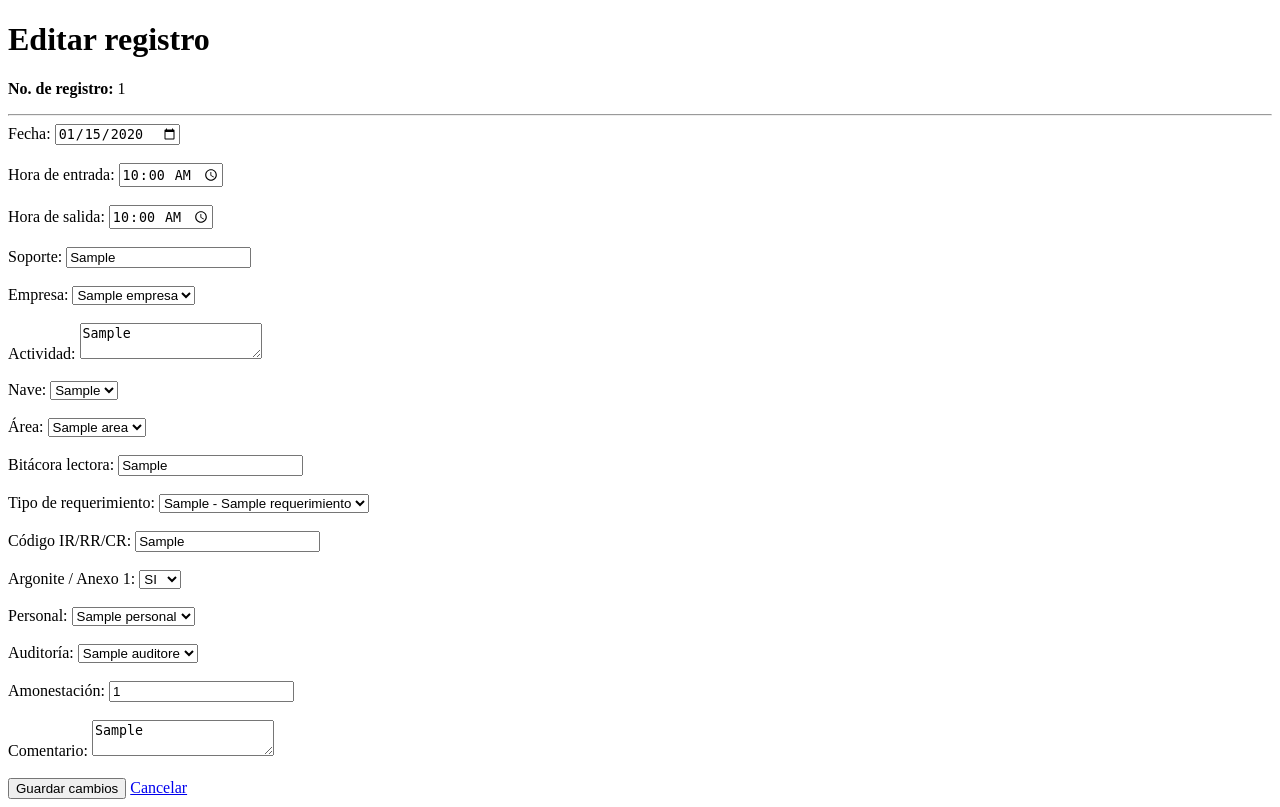
After one commit to TheRipper284/BITACORA, a Flask app: page /bitacora/editar/1 in a window 1280 px wide. The commit adds this page. Run offline with Flask 3, Linux system fonts and the light colour scheme; a user stored in the database is signed in; tables that the repository leaves empty hold one stand-in row (values such as "Sample post").

Commit message:
feat: implement details and editing for a log entry

```diff
--- a/app/routes/bitacora.py
+++ b/app/routes/bitacora.py
@@ -414,3 +414,204 @@ def consultar():
         personal=personal,
         auditores=auditores
     )
+
+@bitacora_bp.route("/detalle/<int:registro_id>")
+@login_required
+def detalle(registro_id):
+
+    registro = db.session.get(
+        RegistroBitacora,
+        registro_id
+    )
+
+    if registro is  None:
+        flash("El registro no existe.", "danger")
+        return redirect(url_for("bitacora.consultar"))
+
+    return render_template(
+        "bitacora/detalle.html",
+        registro=registro
+    )
+
+@bitacora_bp.route("/editar/<int:registro_id>", methods=["GET", "POST"])
+@login_required
+def editar(registro_id):
+
+    registro = db.session.get(
+        RegistroBitacora,
+        registro_id
+    )
+
+    if registro is None:
+        flash("El registro no existe.", "danger")
+        return redirect(url_for("bitacora.consultar"))
+
+    empresas = (
+        Empresa.query
+        .filter_by(activo=True)
+        .order_by(Empresa.nombre)
+        .all()
+    )
+
+    naves = (
+        Nave.query
+        .filter_by(activo=True)
+        .order_by(Nave.codigo)
+        .all()
+    )
+
+    areas = (
+        Area.query
+        .filter_by(activo=True)
+        .order_by(Area.nombre)
+        .all()
+    )
+
+    tipos = (
+        TipoRequerimiento.query
+        .filter_by(activo=True)
+        .order_by(TipoRequerimiento.nombre)
+        .all()
+    )
+
+    personal = (
+        Personal.query
+        .filter_by(activo=True)
+        .order_by(Personal.nombre)
+        .all()
+    )
+
+    auditores = (
+        Auditor.query
+        .filter_by(activo=True)
+        .order_by(Auditor.nombre)
+        .all()
+    )
+
+    if request.method == "POST":
+
+        try:
+            registro.fecha = datetime.strptime(
+                request.form["fecha"],
+                "%Y-%m-%d"
+            ).date()
+
+            registro.hora_entrada = datetime.strptime(
+                request.form["hora_entrada"],
+                "%H:%M"
+            ).time()
+
+            hora_salida = request.form.get("hora_salida", "").strip()
+
+            if hora_salida:
+                registro.hora_salida = datetime.strptime(
+                    hora_salida,
+                    "%H:%M"
+                ).time()
+            else:
+                registro.hora_salida = None
+
+            registro.soporte = request.form["soporte"].strip()
+
+            registro.empresa_id = int(
+                request.form["empresa_id"]
+            )
+
+            registro.actividad = request.form["actividad"].strip()
+
+            registro.nave_id = int(
+                request.form["nave_id"]
+            )
+
+            registro.area_id = int(
+                request.form["area_id"]
+            )
+
+            registro.bitacora_lectora = request.form[
+                "bitacora_lectora"
+            ].strip()
+
+            registro.tipo_requerimiento_id = int(
+                request.form["tipo_requerimiento_id"]
+            )
+
+            registro.codigo_requerimiento = request.form[
+                "codigo_requerimiento"
+            ].strip().upper()
+
+            registro.argonite_anexo1 = (
+                request.form.get("argonite_anexo1") == "1"
+            )
+
+            registro.personal_id = int(
+                request.form["personal_id"]
+            )
+
+            registro.auditor_id = int(
+                request.form["auditor_id"]
+            )
+
+            registro.amonestacion = int(
+                request.form.get("amonestacion", 0)
+            )
+
+            registro.comentario = (
+                request.form.get("comentario", "").strip()
+                or None
+            )
+
+            # Validar que el área pertenezca a la nave
+            area = db.session.get(
+                Area,
+                registro.area_id
+            )
+
+            if area is None or area.nave_id != registro.nave_id:
+                flash(
+                    "El área seleccionada no pertenece a la nave.",
+                    "danger"
+                )
+
+                return render_template(
+                    "bitacora/editar.html",
+                    registro=registro,
+                    empresas=empresas,
+                    naves=naves,
+                    areas=areas,
+                    tipos=tipos,
+                    personal=personal,
+                    auditores=auditores
+                )
+
+            db.session.commit()
+
+            flash(
+                "Registro actualizado correctamente.",
+                "success"
+            )
+
+            return redirect(
+                url_for(
+                    "bitacora.detalle",
+                    registro_id=registro.id
+                )
+            )
+
+        except (ValueError, KeyError):
+            db.session.rollback()
+
+            flash(
+                "Hay datos inválidos en el formulario.",
+                "danger"
+            )
+
+    return render_template(
+        "bitacora/editar.html",
+        registro=registro,
+        empresas=empresas,
+        naves=naves,
+        areas=areas,
+        tipos=tipos,
+        personal=personal,
+        auditores=auditores
+    )
--- /dev/null
+++ b/app/templates/bitacora/editar.html
@@ -0,0 +1,311 @@
+{% extends "base.html" %}
+
+{% block content %}
+
+<h1>Editar registro</h1>
+
+<p>
+    <strong>No. de registro:</strong>
+    {{ registro.numero }}
+</p>
+
+<hr>
+
+<form method="POST">
+
+    <div>
+        <label>Fecha:</label>
+
+        <input
+            type="date"
+            name="fecha"
+            value="{{ registro.fecha.strftime('%Y-%m-%d') }}"
+            required
+        >
+    </div>
+
+    <br>
+
+    <div>
+        <label>Hora de entrada:</label>
+
+        <input
+            type="time"
+            name="hora_entrada"
+            value="{{ registro.hora_entrada.strftime('%H:%M') }}"
+            required
+        >
+    </div>
+
+    <br>
+
+    <div>
+        <label>Hora de salida:</label>
+
+        <input
+            type="time"
+            name="hora_salida"
+            {% if registro.hora_salida %}
+                value="{{ registro.hora_salida.strftime('%H:%M') }}"
+            {% endif %}
+        >
+    </div>
+
+    <br>
+
+    <div>
+        <label>Soporte:</label>
+
+        <input
+            type="text"
+            name="soporte"
+            value="{{ registro.soporte }}"
+            required
+        >
+    </div>
+
+    <br>
+
+    <div>
+        <label>Empresa:</label>
+
+        <select name="empresa_id" required>
+
+            {% for empresa in empresas %}
+
+                <option
+                    value="{{ empresa.id }}"
+                    {% if empresa.id == registro.empresa_id %}
+                        selected
+                    {% endif %}
+                >
+                    {{ empresa.nombre }}
+                </option>
+
+            {% endfor %}
+
+        </select>
+    </div>
+
+    <br>
+
+    <div>
+        <label>Actividad:</label>
+
+        <textarea
+            name="actividad"
+            required
+        >{{ registro.actividad }}</textarea>
+    </div>
+
+    <br>
+
+    <div>
+        <label>Nave:</label>
+
+        <select name="nave_id" id="nave_id" required>
+
+            {% for nave in naves %}
+
+                <option
+                    value="{{ nave.id }}"
+                    {% if nave.id == registro.nave_id %}
+                        selected
+                    {% endif %}
+                >
+                    {{ nave.codigo }}
+                </option>
+
+            {% endfor %}
+
+        </select>
+    </div>
+
+    <br>
+
+    <div>
+        <label>Área:</label>
+
+        <select name="area_id" id="area_id" required>
+
+            {% for area in areas %}
+
+                <option
+                    value="{{ area.id }}"
+                    {% if area.id == registro.area_id %}
+                        selected
+                    {% endif %}
+                >
+                    {{ area.nombre }}
+                </option>
+
+            {% endfor %}
+
+        </select>
+    </div>
+
+    <br>
+
+    <div>
+        <label>Bitácora lectora:</label>
+
+        <input
+            type="text"
+            name="bitacora_lectora"
+            value="{{ registro.bitacora_lectora }}"
+            required
+        >
+    </div>
+
+    <br>
+
+    <div>
+        <label>Tipo de requerimiento:</label>
+
+        <select
+            name="tipo_requerimiento_id"
+            required
+        >
+
+            {% for tipo in tipos %}
+
+                <option
+                    value="{{ tipo.id }}"
+                    {% if tipo.id == registro.tipo_requerimiento_id %}
+                        selected
+                    {% endif %}
+                >
+                    {{ tipo.codigo }} - {{ tipo.nombre }}
+                </option>
+
+            {% endfor %}
+
+        </select>
+    </div>
+
+    <br>
+
+    <div>
+        <label>Código IR/RR/CR:</label>
+
+        <input
+            type="text"
+            name="codigo_requerimiento"
+            value="{{ registro.codigo_requerimiento }}"
+            required
+        >
+    </div>
+
+    <br>
+
+    <div>
+        <label>Argonite / Anexo 1:</label>
+
+        <select name="argonite_anexo1">
+
+            <option
+                value="0"
+                {% if not registro.argonite_anexo1 %}
+                    selected
+                {% endif %}
+            >
+                NO
+            </option>
+
+            <option
+                value="1"
+                {% if registro.argonite_anexo1 %}
+                    selected
+                {% endif %}
+            >
+                SI
+            </option>
+
+        </select>
+    </div>
+
+    <br>
+
+    <div>
+        <label>Personal:</label>
+
+        <select name="personal_id" required>
+
+            {% for persona in personal %}
+
+                <option
+                    value="{{ persona.id }}"
+                    {% if persona.id == registro.personal_id %}
+                        selected
+                    {% endif %}
+                >
+                    {{ persona.nombre }}
+                </option>
+
+            {% endfor %}
+
+        </select>
+    </div>
+
+    <br>
+
+    <div>
+        <label>Auditoría:</label>
+
+        <select name="auditor_id" required>
+
+            {% for auditor in auditores %}
+
+                <option
+                    value="{{ auditor.id }}"
+                    {% if auditor.id == registro.auditor_id %}
+                        selected
+                    {% endif %}
+                >
+                    {{ auditor.nombre }}
+                </option>
+
+            {% endfor %}
+
+        </select>
+    </div>
+
+    <br>
+
+    <div>
+        <label>Amonestación:</label>
+
+        <input
+            type="number"
+            name="amonestacion"
+            min="0"
+            value="{{ registro.amonestacion }}"
+        >
+    </div>
+
+    <br>
+
+    <div>
+        <label>Comentario:</label>
+
+        <textarea name="comentario">{{ registro.comentario or '' }}</textarea>
+    </div>
+
+    <br>
+
+    <button type="submit">
+        Guardar cambios
+    </button>
+
+    <a
+        href="{{ url_for(
+            'bitacora.detalle',
+            registro_id=registro.id
+        ) }}"
+    >
+        Cancelar
+    </a>
+
+</form>
+
+{% endblock %}
```
Also changed, not shown: app/templates/bitacora/consultar.html (+7 -0 lines), app/templates/bitacora/detalle.html (added, +144 -0 lines).
